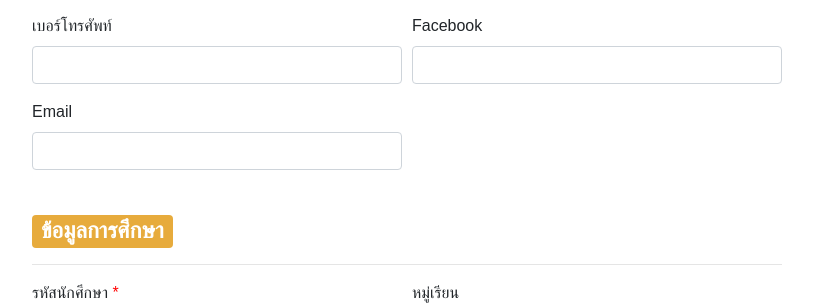
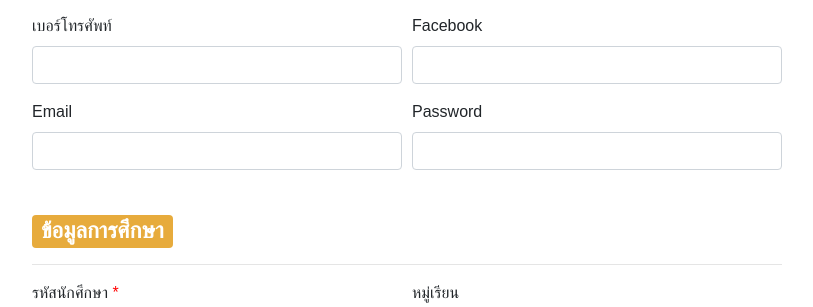
Before and after one commit to Suphada1234/Alumni, a PHP site: page /register.php in a window 1280 px wide. Shown: the part 1186-1493 px from the top of the page, without its empty margins (233-1046 px from the left). Run offline with PHP 8.4, Linux system fonts and the light colour scheme; some web fonts are replaced.

Commit message:
edit password

```diff
--- a/db_insert.php
+++ b/db_insert.php
@@ -24,6 +24,7 @@
       $p_tel = $_POST["p_tel"];
       $email = $_POST["email"];
       $facebook = $_POST["facebook"];
+      $password = $_POST["password"]
 
       $imgName = $_FILES["img"]["name"];
       $temName = $_FILES["img"]["tmp_name"];
--- a/footer.php
+++ b/footer.php
@@ -10,11 +10,11 @@
             </div>
             <div class="modal-body">
                 <div class="form-group">
-                    <label>เลขบัตรประชาชน</label>
-                    <input type="email" class="form-control" id="login_email" name="login_email">
+                    <label>รหัสนักศึกษา</label>
+                    <input type="text" class="form-control" id="login_email" name="login_email">
                 </div>
                 <div class="form-group">
-                    <label>รหัสนักศึกษา</label>
+                    <label>Password</label>
                     <input type="password" class="form-control" id="login_password" name="login_password">
                 </div>
             </div>
--- a/js_login.php
+++ b/js_login.php
@@ -7,15 +7,15 @@
       $login_password = $_POST["login_password"];
 
     try{
-        $insert = $conn->prepare("SELECT * FROM `personal` WHERE `card_id` = :login_email AND  `student_id` = :login_password");
+        $insert = $conn->prepare("SELECT * FROM `personal` WHERE `student_id` = :login_email AND  `password` = :login_password");
         $insert->bindparam(":login_email",$login_email);
         $insert->bindparam(":login_password",$login_password);
         $insert->execute();
         $result = $insert->fetchAll();
 
         foreach ($result as $row) {
-            $_SESSION["card_id"] =  $row['card_id'];
             $_SESSION["student_id"] =  $row['student_id'];
+            $_SESSION["password"] =  $row['password'];
             $_SESSION["name"] =  $row['name'];
             echo $row['name'];
         };
--- a/register.php
+++ b/register.php
@@ -101,6 +101,10 @@
                     <div class="form-group col-md-6">
                         <label>Email</label>
                         <input type="text" class="form-control" name="email">
+                    </div>
+                    <div class="form-group col-md-6">
+                        <label>Password</label>
+                        <input type="password" class="form-control" name="password">
                     </div>
                 </div>
                 <br>
```
